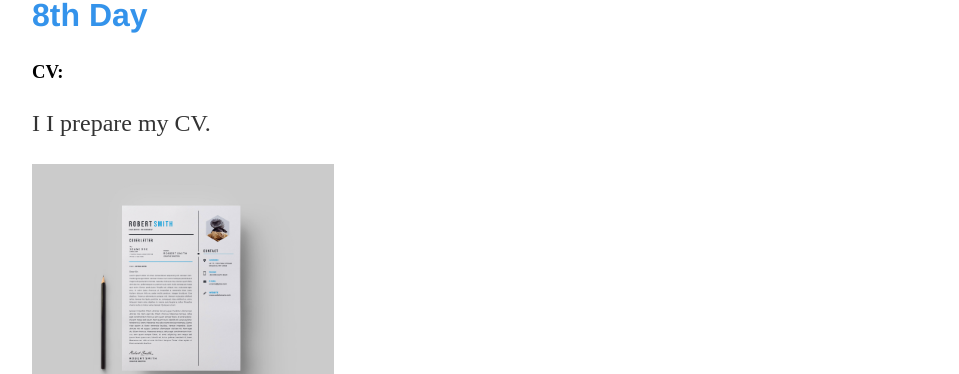
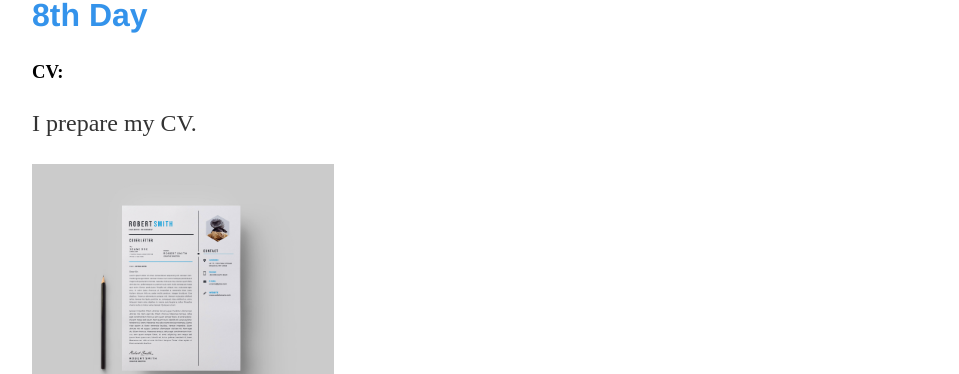
Before and after one commit to hibaalhossen/hibaalhossen.github.io, a Jekyll site: the page built from _posts/2020-08-11-Day0.md, in a window 1280 px wide and 900 px high, scrolled down 4542 px. Shown: the part 150-524 px from the top of the window, without its empty margins (160-1119 px from the left). Built offline with Jekyll 4.4.1, drawn with Linux system fonts in a browser that asks for light colours; some of the changed text lies outside the part shown.

Commit message:
Update 2020-08-11-Day0.md

```diff
--- a/_posts/2020-08-11-Day0.md
+++ b/_posts/2020-08-11-Day0.md
@@ -106,7 +106,7 @@ __________________________________________________________
 
 
 <h3> CV: </h3>
-I I prepare my CV.
+I prepare my CV.
 
 <img src="/Images/CV.jpg" alt="day5HTML" height="250">
 
@@ -175,6 +175,7 @@ ___________________________________________________________
 I continue a course of "lecture 27" in Coursera.
 
 <img src="/Images/visit with the clint.PNG" alt="css" height="250">
+
 __________________________________________________________
 ---
 
```
